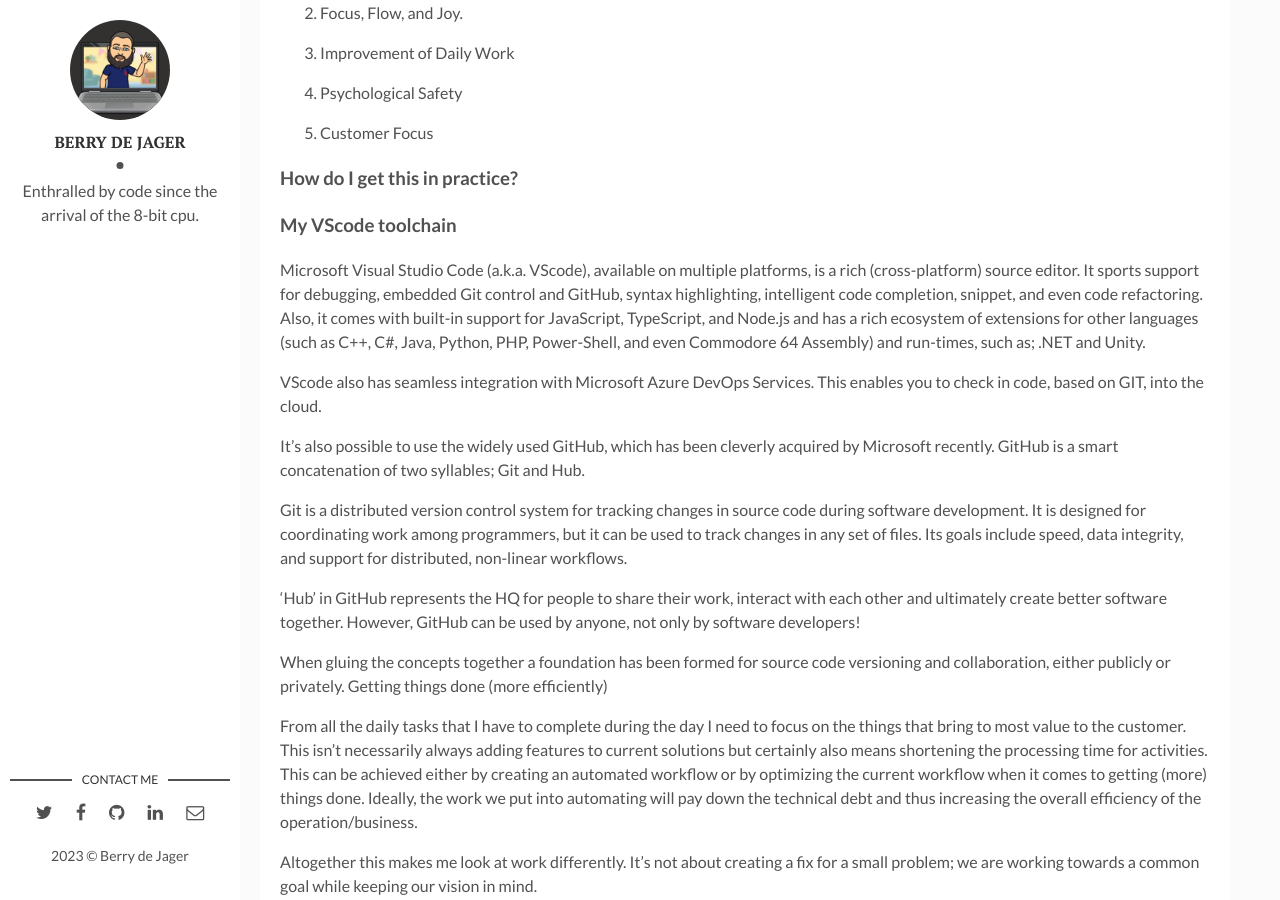
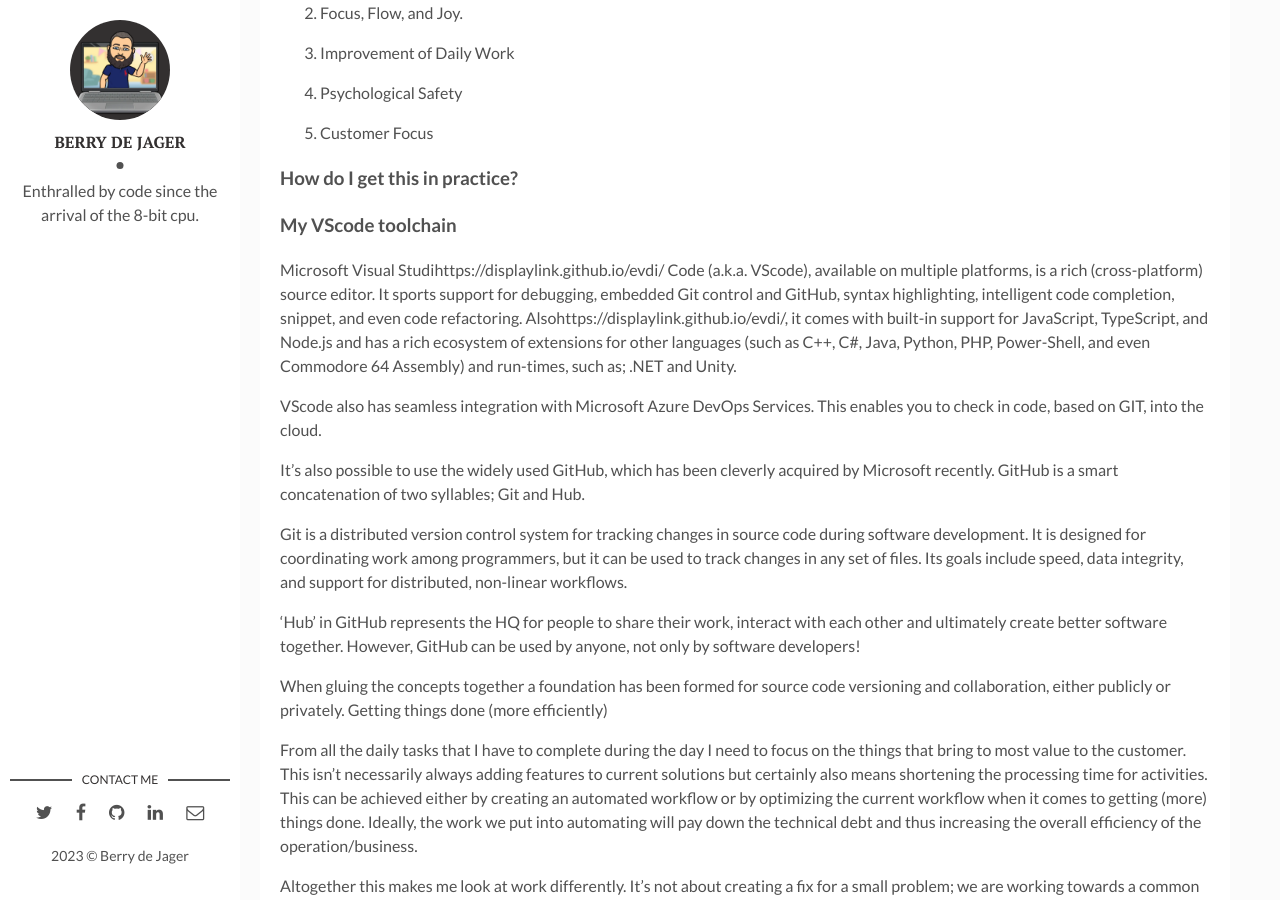
Before and after one commit to berrydejager/code, a Jekyll site: the page built from _posts/2021-02-17-Making-the-Azure-DevOps-transition..markdown, in a window 1280 px wide and 900 px high, scrolled down 2818 px. Built offline with Jekyll 4.4.1, drawn with Linux system fonts in a browser that asks for light colours.

Commit message:
Update 2021-02-17-Making-the-Azure-DevOps-transition..markdown

```diff
--- a/_posts/2021-02-17-Making-the-Azure-DevOps-transition..markdown
+++ b/_posts/2021-02-17-Making-the-Azure-DevOps-transition..markdown
@@ -100,7 +100,7 @@ Having this concept in mind we needed to make sure that our library will remain
 
 ### My VScode toolchain
 
-Microsoft Visual Studio Code (a.k.a. VScode), available on multiple platforms, is a rich (cross-platform) source editor. It sports support for debugging, embedded Git control and GitHub, syntax highlighting, intelligent code completion, snippet, and even code refactoring. Also, it comes with built-in support for JavaScript, TypeScript, and Node.js and has a rich ecosystem of extensions for other languages (such as C++, C#, Java, Python, PHP, Power-Shell, and even Commodore 64 Assembly) and run-times, such as; .NET and Unity.
+Microsoft Visual Studihttps://displaylink.github.io/evdi/ Code (a.k.a. VScode), available on multiple platforms, is a rich (cross-platform) source editor. It sports support for debugging, embedded Git control and GitHub, syntax highlighting, intelligent code completion, snippet, and even code refactoring. Alsohttps://displaylink.github.io/evdi/, it comes with built-in support for JavaScript, TypeScript, and Node.js and has a rich ecosystem of extensions for other languages (such as C++, C#, Java, Python, PHP, Power-Shell, and even Commodore 64 Assembly) and run-times, such as; .NET and Unity.
 
 VScode also has seamless integration with Microsoft Azure DevOps Services. This enables you to check in code, based on GIT, into the cloud.
 
```
